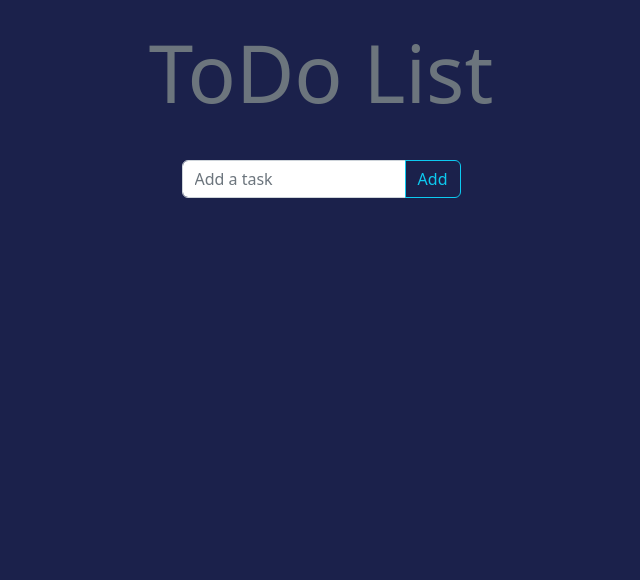
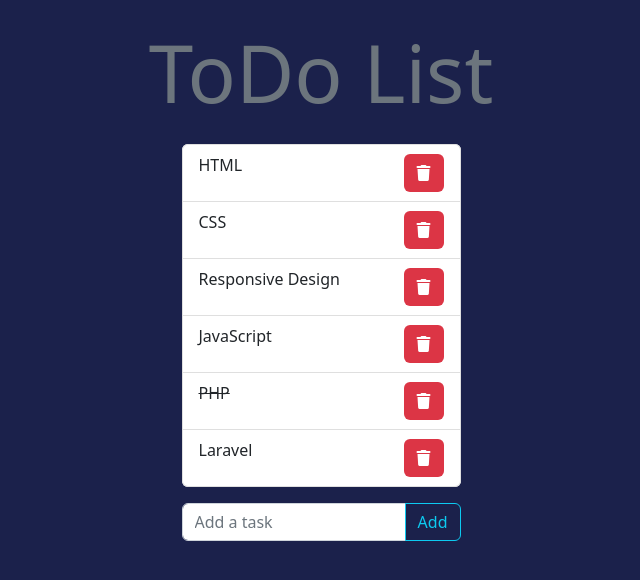
Before and after one commit to MatteoTarabella04/php-todo-list-json, a PHP site: page / in a window 1280 px wide. Shown: the top 580 px of the page, without its empty margins (319-959 px from the left). Run offline with PHP 8.4, Linux system fonts and the light colour scheme; some libraries are stand-ins or nearby versions.

Commit message:
fix source

```diff
--- a/index.php
+++ b/index.php
@@ -49,7 +49,7 @@
    <!-- vue -->
    <script src='https://unpkg.com/vue@3/dist/vue.global.js'></script>
    <!-- my JS -->
-   <script src='./app.js'></script>
+   <script src='./js/app.js'></script>
    <!-- bs5 -->
    <script src='https://cdn.jsdelivr.net/npm/bootstrap@5.2.3/dist/js/bootstrap.bundle.min.js'></script>
 </body>
--- a/js/app.js
+++ b/js/app.js
@@ -3,7 +3,7 @@ const { createApp } = Vue;
 createApp({
    data() {
       return {
-         api_index_url: "../app/Http/Controllers/TasksController/getTasks.php",
+         api_index_url: "../app/Http/Controllers/TasksController/index.php",
          api_store_url: "../app/Http/Controllers/TasksController/store.php",
          tasks: [],
          new_task: "",
```
